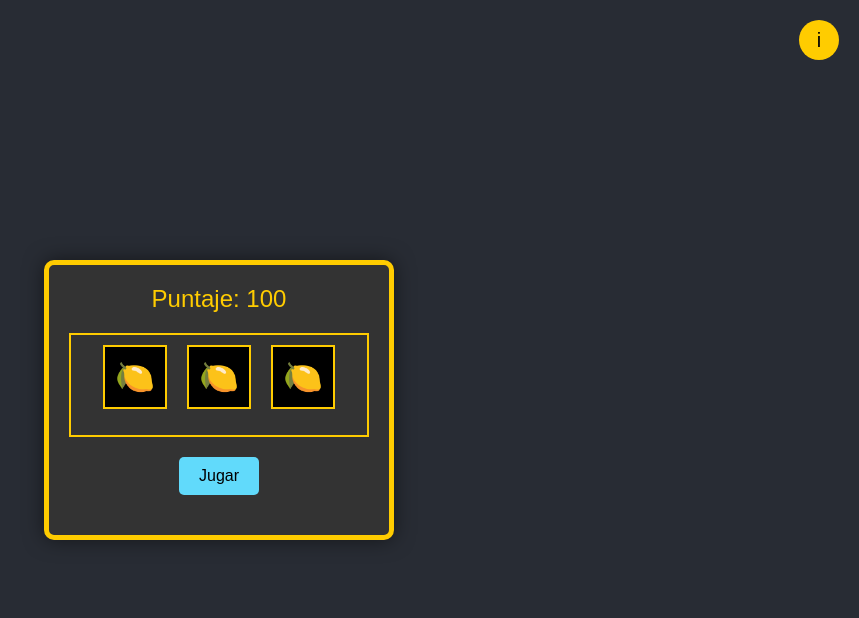
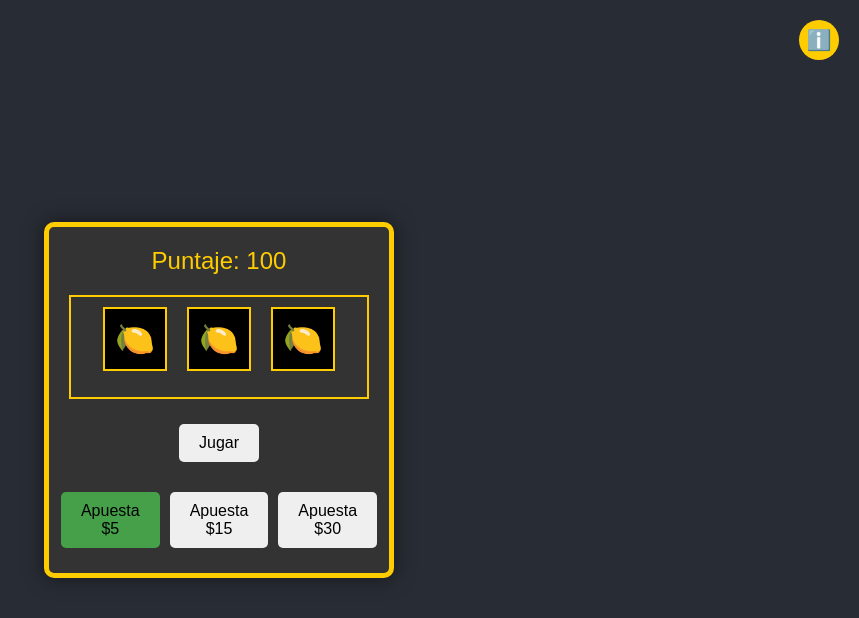
Before and after one commit to AntonyValverde/Tragamonedas, a React (Create React App) app: page / in a window 1280 px wide. Shown: the top 618 px of the page, without its empty margins (421-1280 px from the left). Built offline with nearby package versions, Linux system fonts and the light colour scheme.

Commit message:
second commit

```diff
--- a/src/components/Button.js
+++ b/src/components/Button.js
@@ -1,8 +1,15 @@
+// Button.js
 import React from 'react';
-import '../styles/Button.css'; // La ruta ahora es relativa a la carpeta `src`
+import '../styles/BetButtons.css'; // Importa el archivo de estilos específico para los botones de apuesta
 
-const Button = ({ onClick, text }) => {
-  return <button className="button" onClick={onClick}>{text}</button>;
+const Button = ({ onClick, text, betAmount, selected }) => {
+  const buttonClasses = selected ? `bet-button selected apuesta-${betAmount}` : `bet-button apuesta-${betAmount}`;
+
+  return (
+    <button className={buttonClasses} onClick={onClick}>
+      {text}
+    </button>
+  );
 };
 
 export default Button;
--- a/src/components/InfoButton.js
+++ b/src/components/InfoButton.js
@@ -1,3 +1,4 @@
+// InfoButton.js
 import React, { useState } from 'react';
 import '../styles/InfoButton.css';
 
@@ -10,9 +11,10 @@ const InfoButton = () => {
 
   return (
     <div className="info-button-container">
-      <button className="info-button" onClick={toggleInfo}>i</button>
+      <button className="info-button" onClick={toggleInfo}>ℹ️</button>
       {showInfo && (
         <div className="info-modal">
+          <section>
             <h3>Premios</h3>
             <ul>
               <li>🍋 x3: 25 puntos</li>
@@ -21,7 +23,15 @@ const InfoButton = () => {
               <li>🍉 x3: 100 puntos</li>
               <li>⭐️ x3: 150 puntos</li>
             </ul>
-          <button onClick={toggleInfo}>Cerrar</button>
+          </section>
+          <section>
+            <h3>Apuestas</h3>
+            <ul>
+              <li>Apuesta $5: Gana el premio indicado</li>
+              <li>Apuesta $15: Gana el doble del premio</li>
+              <li>Apuesta $30: Gana cuatro veces el premio</li>
+            </ul>
+          </section>
         </div>
       )}
     </div>
--- a/src/components/SlotMachine.js
+++ b/src/components/SlotMachine.js
@@ -1,9 +1,10 @@
+// SlotMachine.js
 import React, { useState, useEffect } from 'react';
 import Reel from './Reel';
 import Button from './Button';
 import Modal from './Modal';
 import InfoButton from './InfoButton';
-import '../styles/SlotMachine.css';
+import '../styles/SlotMachine.css';  // Importa estilos generales si es necesario
 
 const SlotMachine = () => {
   const [reels, setReels] = useState([0, 0, 0]);
@@ -11,6 +12,7 @@ const SlotMachine = () => {
   const [spinning, setSpinning] = useState(false);
   const [score, setScore] = useState(100); // Puntaje inicial de 100
   const [showModal, setShowModal] = useState(false); // Estado para mostrar el modal
+  const [betAmount, setBetAmount] = useState(5); // Estado para almacenar la cantidad de apuesta
 
   const symbols = ['🍋', '🍒', '🔔', '⭐️', '🍉'];
 
@@ -50,11 +52,11 @@ const SlotMachine = () => {
   }, [spinning]);
 
   const spin = () => {
-    if (spinning || score < 5) return; // No se puede girar si ya está girando o si el puntaje es menor que 5
+    if (spinning || score < betAmount) return; // No se puede girar si ya está girando o si el puntaje es menor que la apuesta
     setSpinning(true);
     setMessage('');
     setScore((prevScore) => {
-      const newScore = prevScore - 5;
+      const newScore = prevScore - betAmount;
       if (newScore <= 0) {
         setShowModal(true);
         return 0;
@@ -65,6 +67,7 @@ const SlotMachine = () => {
 
   const checkWin = (reels) => {
     if (reels[0] === reels[1] && reels[1] === reels[2]) {
+      // Tres figuras iguales
       let reward = 0;
       switch (reels[0]) {
         case 0:
@@ -85,8 +88,12 @@ const SlotMachine = () => {
         default:
           break;
       }
-      setMessage(`¡Ganaste ${reward} puntos!`);
-      setScore((prevScore) => prevScore + reward); // Agrega los puntos según el símbolo
+      setMessage(`¡Ganaste ${reward * (betAmount / 5)} puntos!`);
+      setScore((prevScore) => prevScore + (reward * (betAmount / 5))); // Agrega los puntos según el símbolo y la apuesta
+    } else if (reels[0] === reels[1] || reels[1] === reels[2] || reels[0] === reels[2]) {
+      // Dos figuras iguales
+      setMessage('¡Ganaste 10 puntos!');
+      setScore((prevScore) => prevScore + 10 * (betAmount / 5)); // Agrega 15 puntos por dos figuras iguales y la apuesta
     } else {
       setMessage('Intenta de nuevo');
     }
@@ -96,6 +103,10 @@ const SlotMachine = () => {
     setScore(100);
     setMessage('');
     setShowModal(false);
+  };
+
+  const handleBetAmount = (amount) => {
+    setBetAmount(amount);
   };
 
   return (
@@ -111,6 +122,11 @@ const SlotMachine = () => {
       </div>
       <Button onClick={spin} text="Jugar" />
       <div className="message">{message}</div>
+      <div className="bet-buttons">
+        <Button onClick={() => handleBetAmount(5)} text="Apuesta $5" selected={betAmount === 5} />
+        <Button onClick={() => handleBetAmount(15)} text="Apuesta $15" selected={betAmount === 15} />
+        <Button onClick={() => handleBetAmount(30)} text="Apuesta $30" selected={betAmount === 30} />
+      </div>
       <InfoButton /> {/* Botón de información */}
     </div>
   );
--- /dev/null
+++ b/src/styles/BetButtons.css
@@ -0,0 +1,42 @@
+/* BetButtons.css */
+
+.bet-buttons {
+    display: flex;
+    justify-content: center;
+    margin-top: 10px;
+  }
+
+  .bet-button {
+    border: none;
+    color: rgb(0, 0, 0);
+    padding: 10px 20px;
+    text-align: center;
+    text-decoration: none;
+    display: inline-block;
+    font-size: 16px;
+    margin: 5px;
+    cursor: pointer;
+    border-radius: 5px;
+    outline: none;
+    transition: background-color 0.3s ease; /* Transición suave para cambios de color */
+  }
+
+  .bet-button.apuesta-5 {
+    background-color: #66BB6A; /* Color de fondo verde claro para apuesta de 5 */
+  }
+
+  .bet-button.apuesta-15 {
+    background-color: #388E3C; /* Color de fondo verde medio para apuesta de 15 */
+  }
+
+  .bet-button.apuesta-30 {
+    background-color: #4CAF50; /* Color de fondo verde normal para apuesta de 30 */
+  }
+
+  .bet-button.selected {
+    background-color: #45a049 !important; /* Color de fondo verde oscuro cuando está seleccionado */
+  }
+
+  .bet-button:hover {
+    background-color: #3e8e41; /* Color de fondo más oscuro al pasar el mouse */
+  }
--- a/src/styles/InfoButton.css
+++ b/src/styles/InfoButton.css
@@ -1,3 +1,5 @@
+/* InfoButton.css */
+
 .info-button-container {
   position: absolute;
   top: 20px;
@@ -23,6 +25,13 @@
   border-radius: 5px;
   padding: 30px;
   box-shadow: 0 0 10px rgba(0, 0, 0, 0.25);
+  color: white;
+  z-index: 100; /* Asegura que esté encima de otros elementos */
+  display: flex; /* Usa flexbox para organizar en columnas */
+}
+
+.info-modal section {
+  flex: 1; /* Cada sección ocupa el 50% del contenedor */
 }
 
 .info-modal h3 {
@@ -30,17 +39,29 @@
 }
 
 .info-modal ul {
-    padding: 10px;
+  padding: 10px 20px; /* Añade un poco de espacio alrededor de la lista */
+  list-style-type: none; /* Quita los puntos de la lista */
+}
+
+.info-modal ul li {
+  margin-bottom: 10px; /* Espacio entre cada elemento de la lista */
 }
 
 .info-modal button {
   background-color: #ffcc00;
   border: none;
-    padding: 5px 10px;
+  padding: 8px 15px;
   border-radius: 5px;
   cursor: pointer;
+  margin-top: 10px;
 }
 
 .info-modal button:hover {
   background-color: #ff9900;
 }
+
+.close-button {
+  position: absolute;
+  margin-top: 10px;
+  margin-right: 10px;
+}
```
Lines whose indentation alone changed are shown as unchanged.
